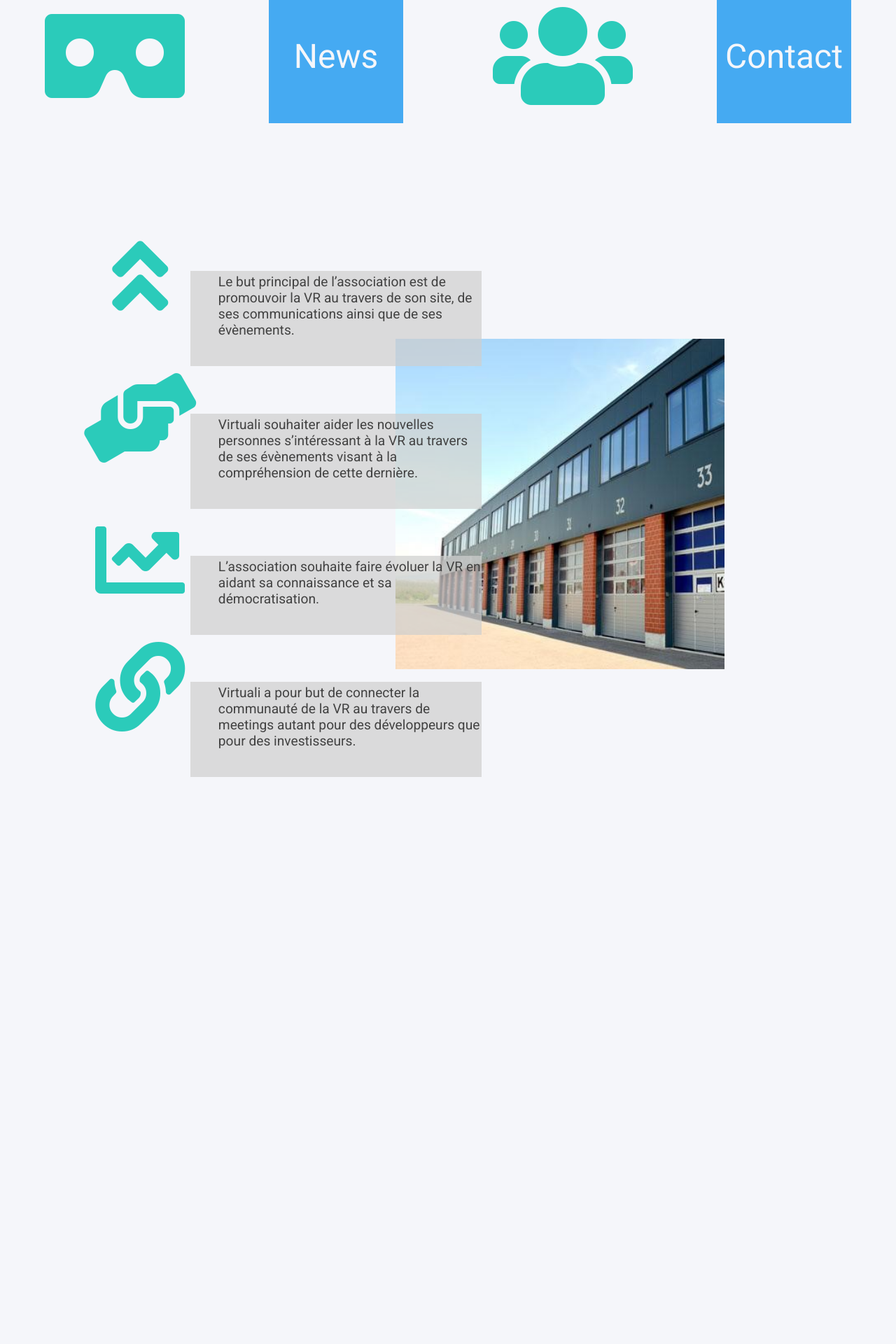
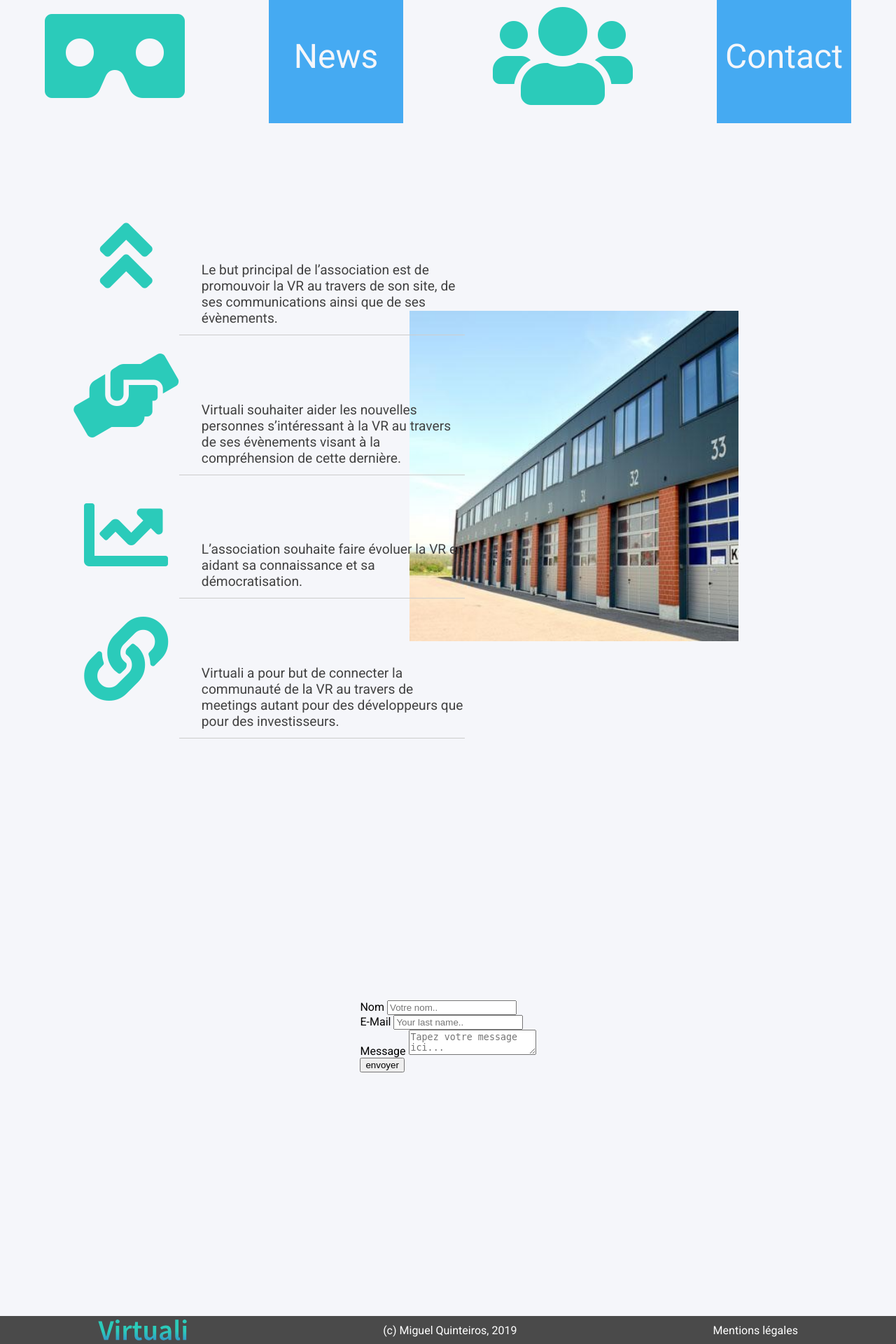
Before and after one commit to quinteirosm/tpi_mai_2019, a PHP site: page / in a window 1280 px wide. Shown: the part 1320-3240 px from the top of the page at 70% size. Before the commit the page ends 2430 px from the top, so only its background shows below. Run offline with PHP 8.4, Linux system fonts and the light colour scheme; some libraries are stand-ins or nearby versions.

Commit message:
nav+head+footer.php & vr started

```diff
--- a/03_Realisation/index.html
+++ /dev/null
@@ -1,120 +0,0 @@
-<!DOCTYPE html>
-<html>
-
-<head>
-  <meta charset="utf-8">
-  <title>Virtuali</title>
-  <link rel="stylesheet" type="text/css" href="style.css">
-  <link rel="stylesheet" href="https://use.fontawesome.com/releases/v5.8.2/css/all.css" integrity="sha384-oS3vJWv+0UjzBfQzYUhtDYW+Pj2yciDJxpsK1OYPAYjqT085Qq/1cq5FLXAZQ7Ay" crossorigin="anonymous">
-  <link href="https://fonts.googleapis.com/css?family=Roboto:100,100i,300,300i,400,400i,500,500i,700,700i,900,900i&display=swap" rel="stylesheet">
-  <link rel="icon" href="imgs/favicon.svg" type="image/gif" sizes="16x16">
-</head>
-
-<body>
-  <!-- Navigation --------------------------------------------------------------->
-  <header>
-    <a href="index.html"><img class="logo" src="imgs/logo.svg" alt=""></a>
-    <ul>
-      <li>
-        <a href="vr.html">La VR</a>
-      <li>
-        <a href="blog.html">Les nouveautés</a>
-      <li>
-        <a href="association.html">L'association</a>
-      <li>
-        <a href="index.html">Contact</a>
-      </li>
-    </ul>
-  </header>
-  <!-- Landing Page --------------------------------------------------------------->
-  <section id="landingPage" class="contColumn bg1">
-    <img src="imgs/logo.svg" class="logo" alt="logoVirtuali">
-    <a href="vr.html">
-      <h1>VR</h1>
-    </a>
-    <a href="blog.html">
-      <h1>Nouveautés</h1>
-    </a>
-    <a href="association.html">
-      <h1>Association</h1>
-    </a>
-    <a href="#contact">
-      <h1>Contact</h1>
-    </a>
-    <a href="#pages" id="chevronBas" class="fas fa-chevron-down fa-5x"></a>
-  </section>
-  <!-- Section de redirection --------------------------------------------------------------->
-  <section id="pages">
-    <section class="contRow">
-      <div class="blocTxt">
-        <p>VR</p>
-      </div>
-      <div class="blocIcon">
-      <a href="" class="far fa-newspaper icon"></a>
-      </div>
-      <div class="blocTxt">
-        <p>Association</p>
-      </div>
-      <div class="blocIcon">
-      <a href="" class="fas fa-envelope icon"></a>
-      </div>
-    </section>
-    <section class="contRow">
-      <div class="blocIcon">
-      <a href="" class="fas fa-vr-cardboard icon"></a>
-      </div>
-      <div class="blocTxt">
-        <p>News</p>
-      </div>
-      <div class="blocIcon">
-      <a href="" class="fas fa-users icon"></a>
-      </div>
-      <div class="blocTxt">
-        <p>Contact</p>
-      </div>
-    </section>
-  </section>
-  <!-- Section association --------------------------------------------------------------->
-  <section id="association" class="contRow">
-    <section class="contColumn assoTxt">
-      <i class="fas fa-angle-double-up icon iconAsso"></i>
-      <div class="textBox">
-        <p>
-          Le but principal de l’association est de promouvoir la
-          VR au travers de son site, de ses communications ainsi
-          que de ses évènements.
-        </p>
-      </div>
-      <i class="fas fa-hands-helping icon iconAsso"></i>
-      <div class="textBox">
-        <p>
-          Virtuali souhaiter aider les nouvelles personnes
-          s’intéressant à la VR au travers de ses évènements
-          visant à la compréhension de cette dernière.
-        </p>
-      </div>
-      <i class="fas fa-chart-line icon iconAsso"></i>
-      <div class="textBox">
-        <p>
-          L’association souhaite faire évoluer la VR en aidant sa
-          connaissance et sa démocratisation.
-        </p>
-      </div>
-      <i class="fas fa-link icon iconAsso"></i>
-      <div class="textBox">
-        <p>
-          Virtuali a pour but de connecter la communauté de la
-          VR au travers de meetings autant pour des
-          développeurs que pour des investisseurs.
-        </p>
-      </div>
-    </section>
-    <section class="contRow">
-      <img class="assoImg"src="imgs/bureau.jpg" title="White flower" alt="Flower">
-    </section>
-  </section>
-  <script src="script.js"></script>
-</body>
-<footer></footer>
-
-</html>
--- /dev/null
+++ b/03_Realisation/index.php
@@ -0,0 +1,115 @@
+<!DOCTYPE html>
+<html>
+<?php include_once('php/header.php'); ?>
+<?php include_once('php/nav.php'); ?>
+<body>
+  <!-- Landing Page --------------------------------------------------------------->
+  <section id="landingPage" class="contColumn bg11">
+    <img src="imgs/logo.svg" class="logo" alt="logoVirtuali">
+    <a href="vr.php">
+      <h1>VR</h1>
+    </a>
+    <a href="blog.php">
+      <h1>Nouveautés</h1>
+    </a>
+    <a href="association.php">
+      <h1>Association</h1>
+    </a>
+    <a href="#contact">
+      <h1>Contact</h1>
+    </a>
+    <a href="#pages" id="chevronBas" class="fas fa-chevron-down fa-5x"></a>
+  </section>
+  <!-- Section de redirection --------------------------------------------------------------->
+  <section id="pages">
+    <section class="contRow">
+      <div class="blocTxt">
+        <p>VR</p>
+      </div>
+      <div class="blocIcon">
+        <a href="" class="far fa-newspaper icon"></a>
+      </div>
+      <div class="blocTxt">
+        <p>Association</p>
+      </div>
+      <div class="blocIcon">
+        <a href="" class="fas fa-envelope icon"></a>
+      </div>
+    </section>
+    <section class="contRow">
+      <div class="blocIcon">
+        <a href="" class="fas fa-vr-cardboard icon"></a>
+      </div>
+      <div class="blocTxt">
+        <p>News</p>
+      </div>
+      <div class="blocIcon">
+        <a href="" class="fas fa-users icon"></a>
+      </div>
+      <div class="blocTxt">
+        <p>Contact</p>
+      </div>
+    </section>
+  </section>
+  <!-- Section association --------------------------------------------------------------->
+  <section id="association" class="contRow">
+    <section class="contColumn assoTxt">
+      <i class="fas fa-angle-double-up icon iconAsso"></i>
+      <div class="textBox">
+        <p>
+          Le but principal de l’association est de promouvoir la
+          VR au travers de son site, de ses communications ainsi
+          que de ses évènements.
+        </p>
+      </div>
+      <i class="fas fa-hands-helping icon iconAsso"></i>
+      <div class="textBox">
+        <p>
+          Virtuali souhaiter aider les nouvelles personnes
+          s’intéressant à la VR au travers de ses évènements
+          visant à la compréhension de cette dernière.
+        </p>
+      </div>
+      <i class="fas fa-chart-line icon iconAsso"></i>
+      <div class="textBox">
+        <p>
+          L’association souhaite faire évoluer la VR en aidant sa
+          connaissance et sa démocratisation.
+        </p>
+      </div>
+      <i class="fas fa-link icon iconAsso"></i>
+      <div class="textBox">
+        <p>
+          Virtuali a pour but de connecter la communauté de la
+          VR au travers de meetings autant pour des
+          développeurs que pour des investisseurs.
+        </p>
+      </div>
+    </section>
+    <section class="contRow">
+      <img class="assoImg" src="imgs/bureau.jpg" title="White flower" alt="Something">
+    </section>
+  </section>
+  <!-- Section contact --------------------------------------------------------------->
+  <section id="contact" class="contColumn">
+    <form action="form_script.php">
+    <div>
+      <label class="nom" for="nom">Nom</label>
+      <input class="champ" type="text" id="nom" name="nom" placeholder="Votre nom..">
+    </div>
+    <div>
+      <label class="mail" for="email">E-Mail</label>
+      <input class="champ" type="text" id="email" name="email" placeholder="Your last name..">
+    </div>
+    <div>
+      <label class ="message" for="message">Message</label>
+      <textarea class="champ" name="message" placeholder="Tapez votre message ici..."></textarea>
+    </div>
+    <input type="submit" value="envoyer">
+  </form>
+  </section>
+  <script src="script.js"></script>
+</body>
+<!-- Footer --------------------------------------------------------------->
+<?php include_once('php/footer.php'); ?>
+</html>
--- /dev/null
+++ b/03_Realisation/php/footer.php
@@ -0,0 +1,5 @@
+<footer class="contRow">
+    <img src="imgs/logoText.svg" title="logoText" alt="logoText">
+    <p>(c) Miguel Quinteiros, 2019</p>
+    <p>Mentions légales</p>
+</footer>
--- /dev/null
+++ b/03_Realisation/php/header.php
@@ -0,0 +1,10 @@
+<head>
+  <meta charset="UTF-8">
+  <meta name="viewport" content="width=device-width, initial-scale=1.0">
+  <meta http-equiv="X-UA-Compatible" content="ie=edge">
+  <title>Virtuali</title>
+  <link rel="stylesheet" type="text/css" href="style.css">
+  <link rel="stylesheet" href="https://use.fontawesome.com/releases/v5.8.2/css/all.css" integrity="sha384-oS3vJWv+0UjzBfQzYUhtDYW+Pj2yciDJxpsK1OYPAYjqT085Qq/1cq5FLXAZQ7Ay" crossorigin="anonymous">
+  <link href="https://fonts.googleapis.com/css?family=Roboto:100,100i,300,300i,400,400i,500,500i,700,700i,900,900i&display=swap" rel="stylesheet">
+  <link rel="icon" href="imgs/favicon.svg" type="image/gif" sizes="16x16">
+</head>
--- /dev/null
+++ b/03_Realisation/php/nav.php
@@ -0,0 +1,14 @@
+<header>
+  <a href="index.php"><img class="logo" src="imgs/logo.svg" alt=""></a>
+  <ul>
+    <li>
+      <a href="vr.php">La VR</a>
+    <li>
+      <a href="blog.php">Les nouveautés</a>
+    <li>
+      <a href="association.php">L'association</a>
+    <li>
+      <a href="index.php">Contact</a>
+    </li>
+  </ul>
+</header>
--- a/03_Realisation/script.js
+++ /dev/null
@@ -1,12 +0,0 @@
-$(document).ready(function(){
-  // Ajouter une animation de scroll à tous les liens
-  $("a").on('click', function(event) {
-      // On utilise dès lors animate() pour effectuer l'effet de scroll
-      // Le nombre "800" définit la vitesse de l'animation en ms
-      $('html, body').animate({
-        scrollTop: $(hash).offset().top
-      }, 800, function(){
-      });
-    }
-  });
-});
--- a/03_Realisation/style.css
+++ b/03_Realisation/style.css
@@ -4,7 +4,7 @@
   html, body, div, span, applet, object, iframe,
   h1, h2, h3, h4, h5, h6, p, blockquote, pre,
   a, abbr, acronym, address, big, cite, code,
-  del, dfn, em, img, ins, kbd, q, s, samp,
+  del, dfn, rem, img, ins, kbd, q, s, samp,
   small, strike, strong, sub, sup, tt, var,
   b, u, i, center,
   dl, dt, dd, ol, ul, li,
@@ -35,7 +35,7 @@
   }
 
   h1 {
-    font-size: 4em;
+    font-size: 4rem;
     font-weight: 300;
   }
 
@@ -102,7 +102,7 @@
     align-items: center;
   }
 
-  /* ------------------------------- LANDING PAGE ------------------------------- */
+  /* ------------------------------- LANDING 100 ------------------------------- */
   #landingPage {
     position: relative;
     margin: auto;
@@ -119,15 +119,35 @@
     color: #f5f6fa;
   }
 
-  .bg1 {
+  .bg11 {
     background-image: url("imgs/femmeCiel.jpg");
+    box-shadow: inset 2000px 0 0 0 rgba(0, 0, 0, 0.5);
+  }
+
+	.bg21 {
+    background-image: url("imgs/casqueJaune.jpg");
     box-shadow: inset 2000px 0 0 0 rgba(0, 0, 0, 0.5);
   }
 
   .logo {
     max-height: 20vh;
   }
+	/* ------------------------------- LANDING 60 ------------------------------- */
+	#main{
+		position: relative;
+    margin: auto;
+    background-attachment: fixed;
+    background-position: center;
+    background-repeat: no-repeat;
+    background-size: cover;
+    z-index: 2;
+    max-width: 100vw;
+    min-height: 60vh;
+	}
 
+  #main h1 {
+    color: #f5f6fa;
+  }
   /* ------------------------------- Section de redirection ------------------------------- */
   #pages {
     max-width: 100vw;
@@ -158,19 +178,18 @@
 
   .blocTxt p {
     color: #f5f6fa;
-    font-size: 3em;
+    font-size: 3rem;
     text-align: center;
   }
 
   .icon {
     color: #2BCBBA;
-    font-size: 10em;
+    font-size: 10rem;
     text-align: center;
   }
 
   /* ------------------------------- Section Association ------------------------------- */
   #association {
-    padding: 5vh;
     max-width: 100vw;
     height: 100vh;
   }
@@ -182,14 +201,14 @@
 
   .textBox {
     width: 60%;
-    background-color: rgba(207, 207, 207, .7);
     z-index: -1;
-    font-size: 1.2em;
-    padding: .5vh 0vh 5vh 5vh;
+    font-size: 1.2rem;
+    padding: .5vh 0vh 1.5vh 4vh;
+    border-bottom: 1px solid #ccc;
   }
 
   .iconAsso {
-    font-size: 8em;
+    font-size: 7.5rem;
     margin-left: -70vh;
     margin-bottom: -10vh;
   }
@@ -202,4 +221,22 @@
     z-index: -3;
     width: 75%;
   }
+
+  /* ------------------------------- Contact ------------------------------- */
+  #contact {
+    height: 100vh;
+  }
+  /* ------------------------------- Footer ------------------------------- */
+  footer {
+    height: 5vh;
+    background-color: #4a4a4a;
+  }
+
+  footer>img {
+    height: 75%;
+  }
+
+  footer>p {
+    color: white;
+  }
 }
```
Also changed, not shown: 03_Realisation/vr.php (added, +11 -0 lines), 03_Realisation/association.html (deleted), 03_Realisation/blog.html (deleted), 03_Realisation/vr.html (deleted), 1 other file.
